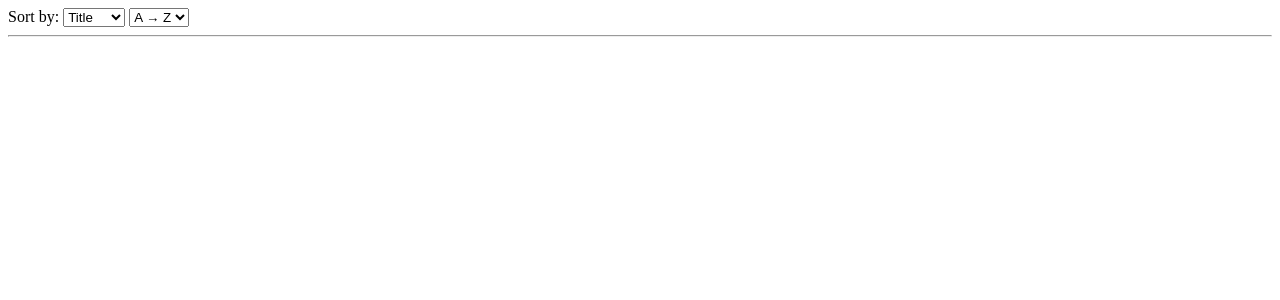
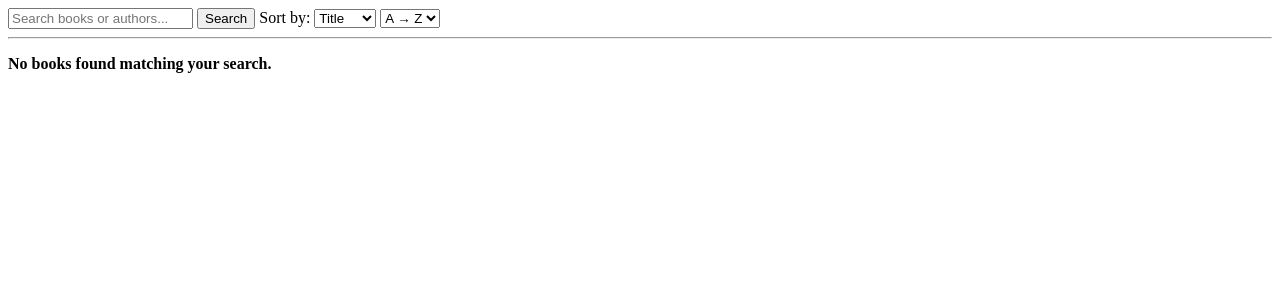
Before and after one commit to roedigerMM/Book-Alchemy, a Flask app: page / in a window 1280 px wide. Shown: the top 300 px of the page. Run offline with Flask 3, Linux system fonts and the light colour scheme.

Commit message:
Added search functionality to home route. Modified home.html template accordingly.

```diff
--- a/app.py
+++ b/app.py
@@ -1,5 +1,6 @@
 from flask import Flask, request, render_template
 from sqlalchemy.orm import joinedload
+from sqlalchemy import or_
 import os
 from data_models import db, Author, Book
 from datetime import datetime
@@ -17,22 +18,32 @@ db.init_app(app)
 def home():
     sort_option = request.args.get('sort', 'title')
     order_option = request.args.get('order', 'asc')
+    search_query = request.args.get('q', '').strip()
 
     query = Book.query.options(joinedload(Book.author))
 
+    # JOIN author table for searching & sorting
+    query = query.join(Author)
+
+    # SEARCH FILTER (LIKE)
+    if search_query:
+        query = query.filter(
+            or_(
+                Book.title.ilike(f"%{search_query}%"),
+                Author.name.ilike(f"%{search_query}%")
+            )
+        )
+
+    # SORTING
     if sort_option == 'author':
-        query = query.join(Author)
+        sort_column = Author.name
+    else:
+        sort_column = Book.title
 
-        if order_option == 'desc':
-            query = query.order_by(Author.name.desc())
-        else:
-            query = query.order_by(Author.name.asc())
-
+    if order_option == 'desc':
+        query = query.order_by(sort_column.desc())
     else:
-        if order_option == 'desc':
-            query = query.order_by(Book.title.desc())
-        else:
-            query = query.order_by(Book.title.asc())
+        query = query.order_by(sort_column.asc())
 
     books = query.all()
 
@@ -40,7 +51,8 @@ def home():
         'home.html',
         books=books,
         current_sort=sort_option,
-        current_order=order_option
+        current_order=order_option,
+        search_query=search_query
     )
 
 @app.route('/add_author', methods=['GET', 'POST'])
--- a/templates/home.html
+++ b/templates/home.html
@@ -21,6 +21,17 @@
   <body>
     <form method="get">
 
+    <!-- Search -->
+    <input
+        type="text"
+        name="q"
+        placeholder="Search books or authors..."
+        value="{{ search_query }}"
+    >
+
+    <button type="submit">Search</button>
+
+    <!-- Sorting -->
     <label>Sort by:</label>
 
     <select name="sort" onchange="this.form.submit()">
@@ -55,12 +66,11 @@
 
 <hr>
 
+    {% if books %}
     {% for book in books %}
         <div class="book">
-
             <img
               src="https://covers.openlibrary.org/b/isbn/{{ book.isbn }}-M.jpg"
-      alt="Cover of {{ book.title }}"
               width="120"
               onerror="this.src='https://via.placeholder.com/120x180?text=No+Cover'"
             >
@@ -69,9 +79,12 @@
               <h3>{{ book.title }} — {{ book.author.name }}</h3>
               <p>Published: {{ book.publication_year }}</p>
             </div>
-
         </div>
     {% endfor %}
+    {% else %}
+    <p><strong>No books found matching your search.</strong></p>
+    {% endif %}
+
 
   </body>
 </html>
```
Lines whose indentation alone changed are shown as unchanged.
